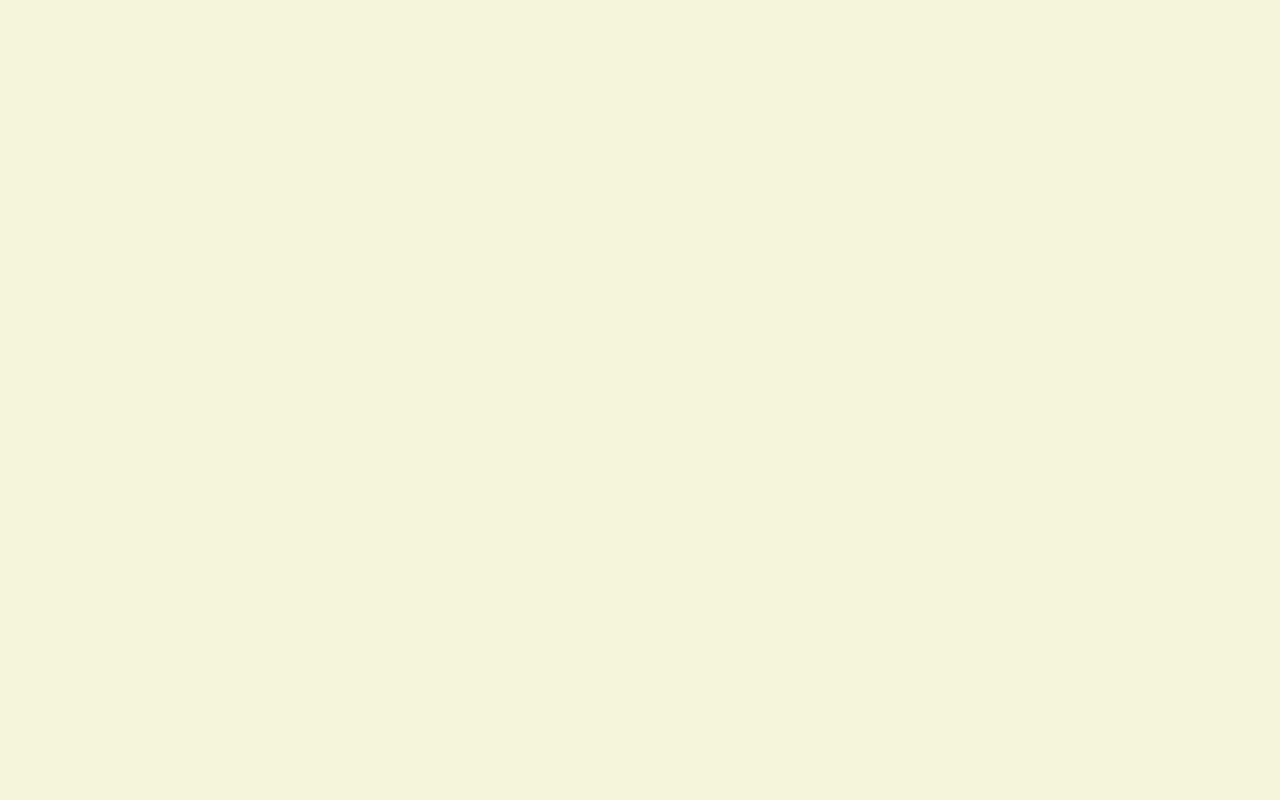
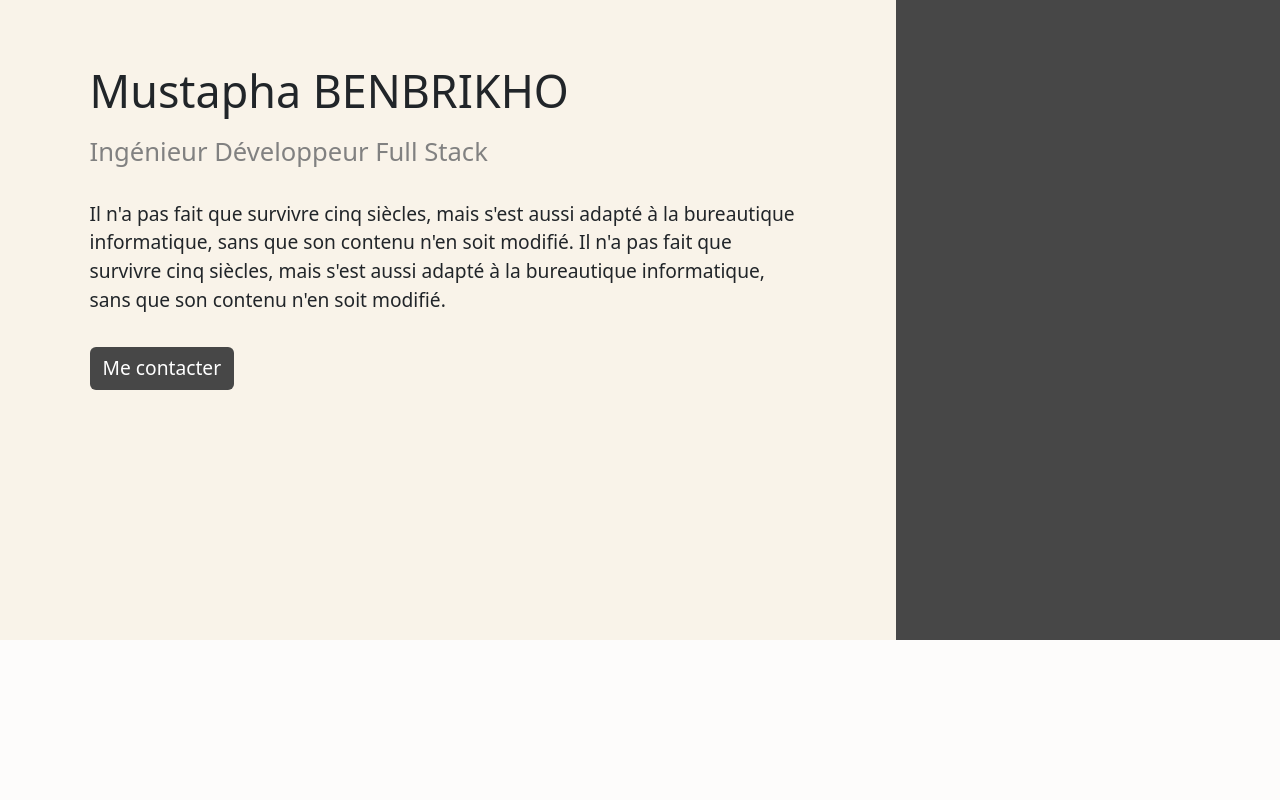
Before and after one commit to mousqtr/NewPortfolio, a React (Create React App) app in the folder front/: page / in a window 1280 px wide. Shown: the top 800 px of the page. Built offline with nearby package versions, Linux system fonts and the light colour scheme.

Commit message:
Update 11 files

```diff
--- a/front/package.json
+++ b/front/package.json
@@ -6,7 +6,9 @@
     "@testing-library/jest-dom": "^5.17.0",
     "@testing-library/react": "^13.4.0",
     "@testing-library/user-event": "^13.5.0",
+    "bootstrap": "^5.3.2",
     "react": "^18.2.0",
+    "react-bootstrap": "^2.9.0",
     "react-dom": "^18.2.0",
     "react-scripts": "5.0.1",
     "sass": "^1.68.0",
--- a/front/src/App.js
+++ b/front/src/App.js
@@ -1,4 +1,5 @@
 import Home from "./pages/Home/Home";
+import "bootstrap/dist/css/bootstrap.min.css";
 import "./App.scss";
 
 function App() {
--- a/front/src/App.scss
+++ b/front/src/App.scss
@@ -1,6 +1,12 @@
 #app {
   .app-section {
     width: 100%;
-    height: 100vh;
+    aspect-ratio: 2;
+  }
+
+  .btn-classic {
+    background-color: #474747;
+    color: white;
+    font-size: 1.5vw;
   }
 }
--- a/front/src/index.css
+++ b/front/src/index.css
@@ -1,13 +1,11 @@
+@import url("https://fonts.googleapis.com/css?family=Montserrat");
+
 body {
   margin: 0;
-  font-family: -apple-system, BlinkMacSystemFont, 'Segoe UI', 'Roboto', 'Oxygen',
-    'Ubuntu', 'Cantarell', 'Fira Sans', 'Droid Sans', 'Helvetica Neue',
+  /* font-family: -apple-system, BlinkMacSystemFont, "Segoe UI", "Roboto", "Oxygen",
+    "Ubuntu", "Cantarell", "Fira Sans", "Droid Sans", "Helvetica Neue",
     sans-serif;
   -webkit-font-smoothing: antialiased;
-  -moz-osx-font-smoothing: grayscale;
+  -moz-osx-font-smoothing: grayscale; */
+  font-family: "Montserrat";
 }
-
-code {
-  font-family: source-code-pro, Menlo, Monaco, Consolas, 'Courier New',
-    monospace;
-}
--- a/front/src/sections/Experiences/Experiences.scss
+++ b/front/src/sections/Experiences/Experiences.scss
@@ -1,3 +1,3 @@
 #experiences {
-  background-color: beige;
+  background-color: #f9f3e9;
 }
--- a/front/src/sections/Footer/Footer.scss
+++ b/front/src/sections/Footer/Footer.scss
@@ -1,4 +1,4 @@
 #footer {
-  background-color: black;
+  background-color: #3f3f3f;
   height: 200px;
 }
--- a/front/src/sections/Formation/Formation.scss
+++ b/front/src/sections/Formation/Formation.scss
@@ -1,3 +1,3 @@
 #formation {
-  background-color: yellow;
+  background-color: #fdfcfb;
 }
--- a/front/src/sections/Presentation/Presentation.js
+++ b/front/src/sections/Presentation/Presentation.js
@@ -1,7 +1,24 @@
 import "./Presentation.scss";
 
 function Presentation() {
-  return <div id="presentation" className="app-section"></div>;
+  return (
+    <div id="presentation" className="app-section">
+      <div className="block block-left">
+        <div className="presentation-text">
+          <h1>Mustapha BENBRIKHO</h1>
+          <h2>Ingénieur Développeur Full Stack</h2>
+          <p>
+            Il n'a pas fait que survivre cinq siècles, mais s'est aussi adapté à
+            la bureautique informatique, sans que son contenu n'en soit modifié.
+            Il n'a pas fait que survivre cinq siècles, mais s'est aussi adapté à
+            la bureautique informatique, sans que son contenu n'en soit modifié.
+          </p>
+          <button className="btn btn-classic">Me contacter</button>
+        </div>
+      </div>
+      <div className="block block-right"></div>
+    </div>
+  );
 }
 
 export default Presentation;
--- a/front/src/sections/Presentation/Presentation.scss
+++ b/front/src/sections/Presentation/Presentation.scss
@@ -1,3 +1,42 @@
 #presentation {
-  background-color: beige;
+  background-color: #f9f3e9;
+  display: flex;
+  flex-direction: row;
+
+  .block {
+    height: 100%;
+  }
+
+  .block-left {
+    width: 70%;
+    display: flex;
+    flex-direction: column;
+    align-items: center;
+    justify-content: center;
+
+    .presentation-text {
+      width: 80%;
+      height: 80%;
+      h1 {
+        font-size: 3.5vw;
+        margin-bottom: 1.5vw;
+      }
+      h2 {
+        font-size: 2vw;
+        color: #818181;
+        margin-bottom: 2.5vw;
+      }
+      p {
+        font-size: 1.5vw;
+        margin-bottom: 2.5vw;
+      }
+      button {
+      }
+    }
+  }
+
+  .block-right {
+    width: 30%;
+    background-color: #474747;
+  }
 }
--- a/front/src/sections/Skills/Skills.scss
+++ b/front/src/sections/Skills/Skills.scss
@@ -1,3 +1,3 @@
 #skills {
-  background-color: blue;
+  background-color: #fdfcfb;
 }
```
Also changed, not shown: 1 other file (tests, documents, lock files or other folders).
